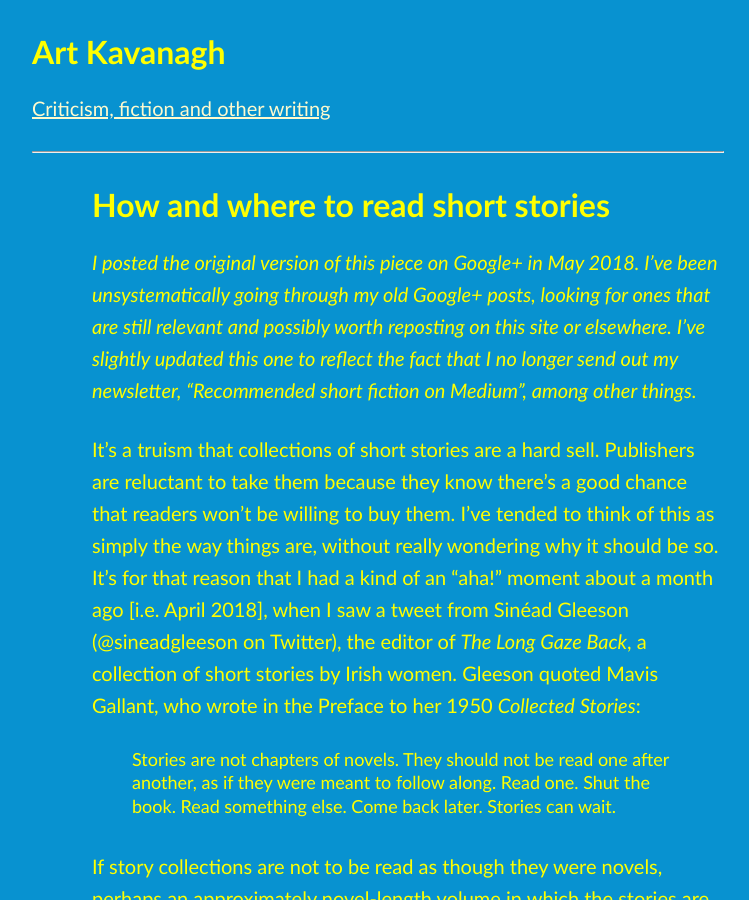
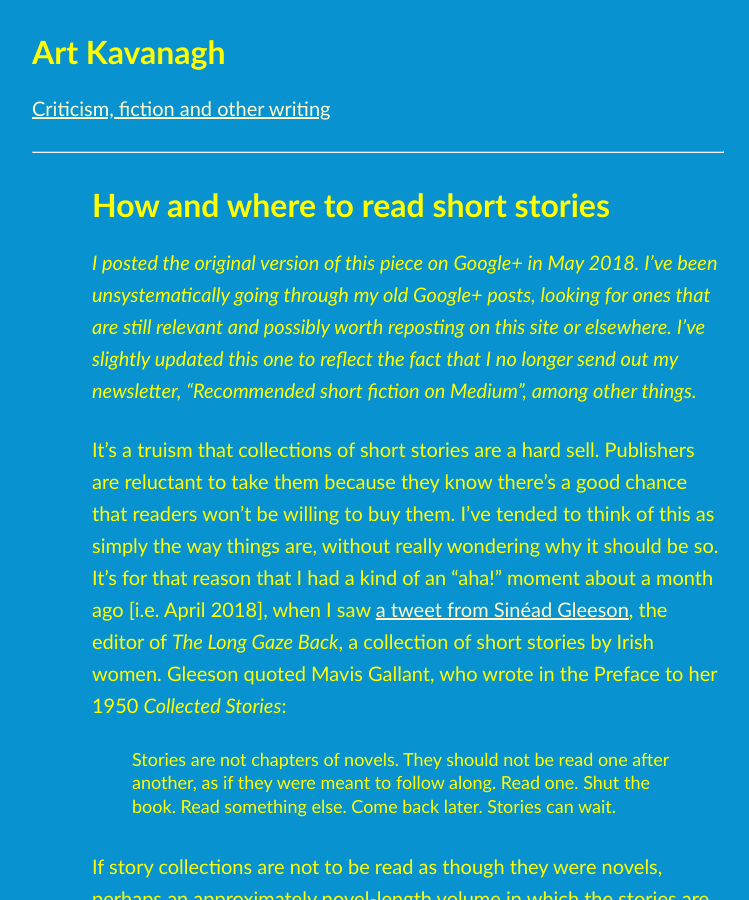
Before and after one commit to artkavanagh/github.io, a Jekyll site: the page read-short-stories.html, which Jekyll copies as it is, in a window 1280 px wide and 900 px high. Shown: the whole window, without its empty margins (232-981 px from the left). Built offline with Jekyll 4.4.1, drawn with Linux system fonts in a browser that asks for light colours.

Commit message:
Update read-short-stories.html

```diff
--- a/read-short-stories.html
+++ b/read-short-stories.html
@@ -14,7 +14,7 @@
 
 <p class="intro">I posted the original version of this piece on Google+ in May 2018. I’ve been unsystematically going through my old Google+ posts, looking for ones that are still relevant and possibly worth reposting on this site or elsewhere. I’ve slightly updated this one to reflect the fact that I no longer send out my newsletter, “Recommended short fiction on Medium”, among other things.</p>
 
-<p>It’s a truism that collections of short stories are a hard sell. Publishers are reluctant to take them because they know there’s a good chance that readers won’t be willing to buy them. I’ve tended to think of this as simply the way things are, without really wondering why it should be so. It’s for that reason that I had a kind of an “aha!” moment about a month ago [i.e. April 2018], when I saw a tweet from Sinéad Gleeson (@sineadgleeson on Twitter), the editor of <cite>The Long Gaze Back</cite>, a collection of short stories by Irish women. Gleeson quoted Mavis Gallant, who wrote in the Preface to her 1950 <cite>Collected Stories</cite>:</p>
+<p>It’s a truism that collections of short stories are a hard sell. Publishers are reluctant to take them because they know there’s a good chance that readers won’t be willing to buy them. I’ve tended to think of this as simply the way things are, without really wondering why it should be so. It’s for that reason that I had a kind of an “aha!” moment about a month ago [i.e. April 2018], when I saw <a href="https://twitter.com/sineadgleeson/status/986710401848102913">a tweet from Sinéad Gleeson</a>, the editor of <cite>The Long Gaze Back</cite>, a collection of short stories by Irish women. Gleeson quoted Mavis Gallant, who wrote in the Preface to her 1950 <cite>Collected Stories</cite>:</p>
 
 <blockquote>Stories are not chapters of novels. They should not be read one after another, as if they were meant to follow along. Read one. Shut the book. Read something else. Come back later. Stories can wait.</blockquote>
 
```
